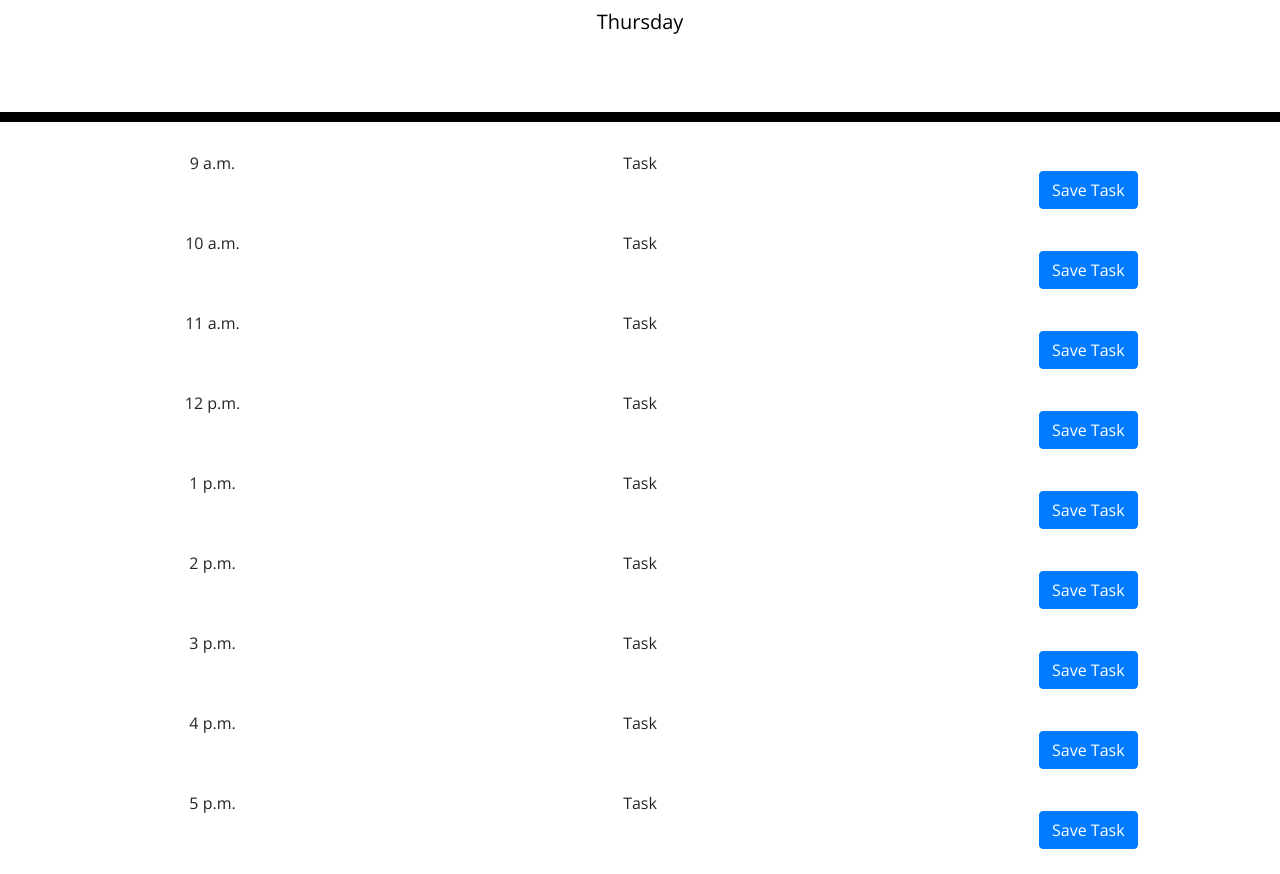
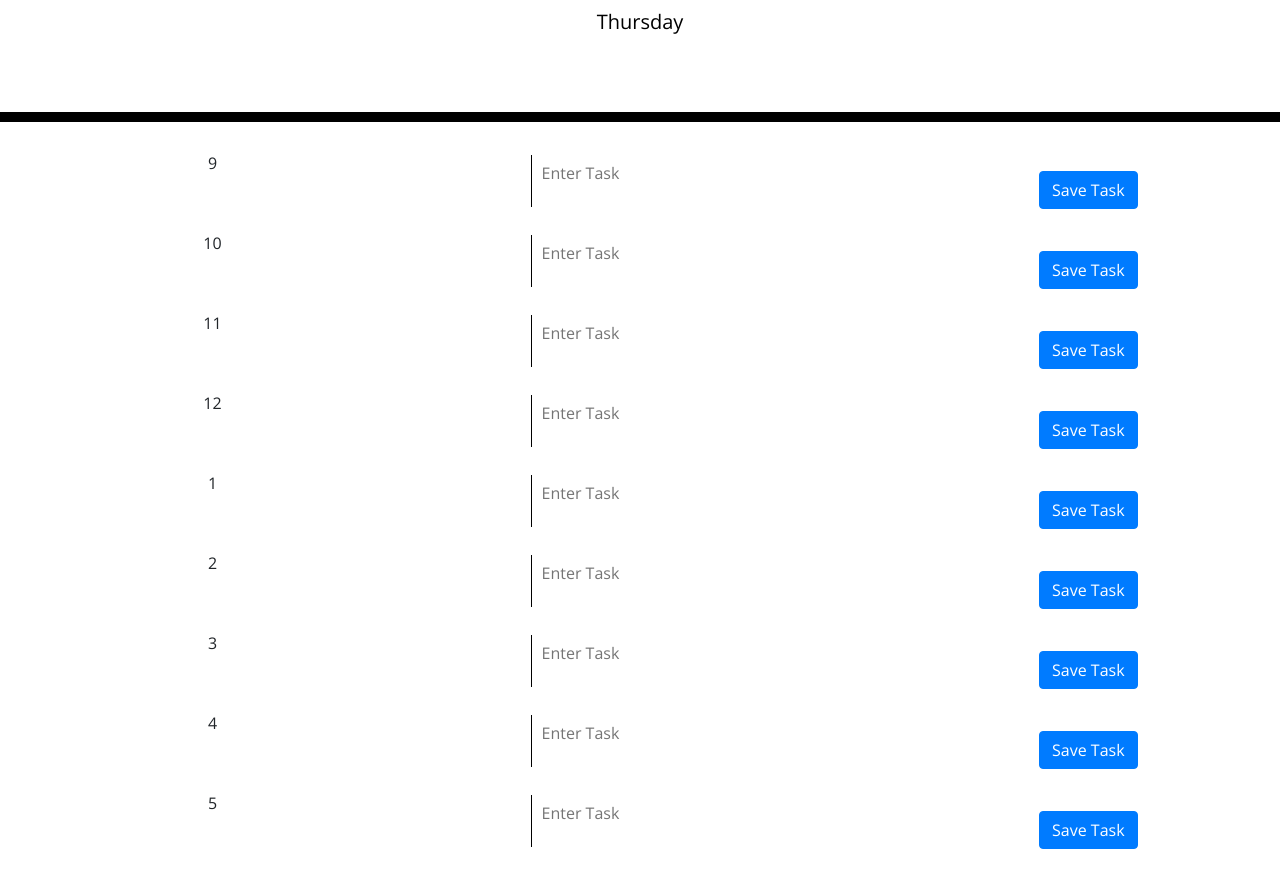
Before and after one commit to MKHLink/schedule_builder, a plain HTML site: page index.html in a window 1280 px wide. Shown: the part 182-1056 px from the top of the page. Drawn offline with nearby package versions, Linux system fonts and the light colour scheme.

Commit message:
early prototype of save events

```diff
--- a/assets/js/script.js
+++ b/assets/js/script.js
@@ -1,2 +1,31 @@
 var date = moment().format('dddd');
 $("#currentDay").append(date);
+
+
+//var taskEvent=[];
+//event creator
+
+/*$(".task").on("click", function(){
+    var text = $(this).text().trim();
+    var textInput = $("<textarea>").addClass("col-6 text").val(text);
+    $(this).replaceWith(textInput);
+    textInput.trigger("focus");
+});*/
+
+
+//save task
+
+$("#save").on("click",function()
+{
+    var task = document.getElementById("todo").value;
+    localStorage.setItem("todo",task);
+    alert("Saved");
+    console.log(task);
+});
+
+loadEvents();
+
+function loadEvents()
+{
+    document.getElementById("todo").value=localStorage.getItem("todo");
+}
--- a/index.html
+++ b/index.html
@@ -31,74 +31,74 @@
     <div class="container text-center">
       <!-- Timeblocks go here -->
       <div class="row align-items-start">
-        <div class="col-3 time">9 a.m.</div>
-        <div class="col-6 task">Task</div>
+        <div class="col-3 time" id="9am">9</div>
+        <div class="col-6 task"><textarea placeholder="Enter Task"></textarea></div>
         <div class="col-3">
           <button type="button" class="btn btn-primary">Save Task</button>
         </div>
       </div>
 
       <div class="row align-items-start">
-        <div class="col-3 time">10 a.m.</div>
-        <div class="col-6 task">Task</div>
+        <div class="col-3 time" id="10am">10</div>
+        <div class="col-6 task"><textarea placeholder="Enter Task"></textarea></div>
         <div class="col-3">
           <button type="button" class="btn btn-primary">Save Task</button>
         </div>
       </div>
 
       <div class="row align-items-start">
-        <div class="col-3 time">11 a.m.</div>
-        <div class="col-6 task">Task</div>
+        <div class="col-3 time" id="11am">11</div>
+        <div class="col-6 task"><textarea placeholder="Enter Task"></textarea></div>
         <div class="col-3">
           <button type="button" class="btn btn-primary">Save Task</button>
         </div>
       </div>
 
       <div class="row align-items-start">
-        <div class="col-3 time">12 p.m.</div>
-        <div class="col-6 task">Task</div>
+        <div class="col-3 time" id="12pm">12</div>
+        <div class="col-6 task"><textarea placeholder="Enter Task"></textarea></div>
         <div class="col-3">
           <button type="button" class="btn btn-primary">Save Task</button>
         </div>
       </div>
 
       <div class="row align-items-start">
-        <div class="col-3 time">1 p.m.</div>
-        <div class="col-6 task">Task</div>
+        <div class="col-3 time" id="1pm">1</div>
+        <div class="col-6 task"><textarea placeholder="Enter Task"></textarea></div>
         <div class="col-3">
           <button type="button" class="btn btn-primary">Save Task</button>
         </div>
       </div>
 
       <div class="row align-items-start">
-        <div class="col-3 time">2 p.m.</div>
-        <div class="col-6 task">Task</div>
+        <div class="col-3 time" id="2pm">2</div>
+        <div class="col-6 task"><textarea placeholder="Enter Task"></textarea></div>
         <div class="col-3">
           <button type="button" class="btn btn-primary">Save Task</button>
         </div>
       </div>
 
       <div class="row align-items-start">
-        <div class="col-3 time">3 p.m.</div>
-        <div class="col-6 task">Task</div>
+        <div class="col-3 time" id="3pm">3</div>
+        <div class="col-6 task"><textarea placeholder="Enter Task"></textarea></div>
         <div class="col-3">
           <button type="button" class="btn btn-primary">Save Task</button>
         </div>
       </div>
 
       <div class="row align-items-start">
-        <div class="col-3 time">4 p.m.</div>
-        <div class="col-6 task">Task</div>
+        <div class="col-3 time" id="4pm">4</div>
+        <div class="col-6 task"><textarea placeholder="Enter Task"></textarea></div>
         <div class="col-3">
           <button type="button" class="btn btn-primary">Save Task</button>
         </div>
       </div>
 
       <div class="row align-items-start">
-        <div class="col-3 time">5 p.m.</div>
-        <div class="col-6 task">Task</div>
+        <div class="col-3 time" id="5pm">5</div>
+        <div class="col-6 task"><textarea id="todo" placeholder="Enter Task"></textarea></div>
         <div class="col-3">
-          <button type="button" class="btn btn-primary">Save Task</button>
+          <button type="button" class="btn btn-primary" id="save">Save Task</button>
         </div>
       </div>
 
```
